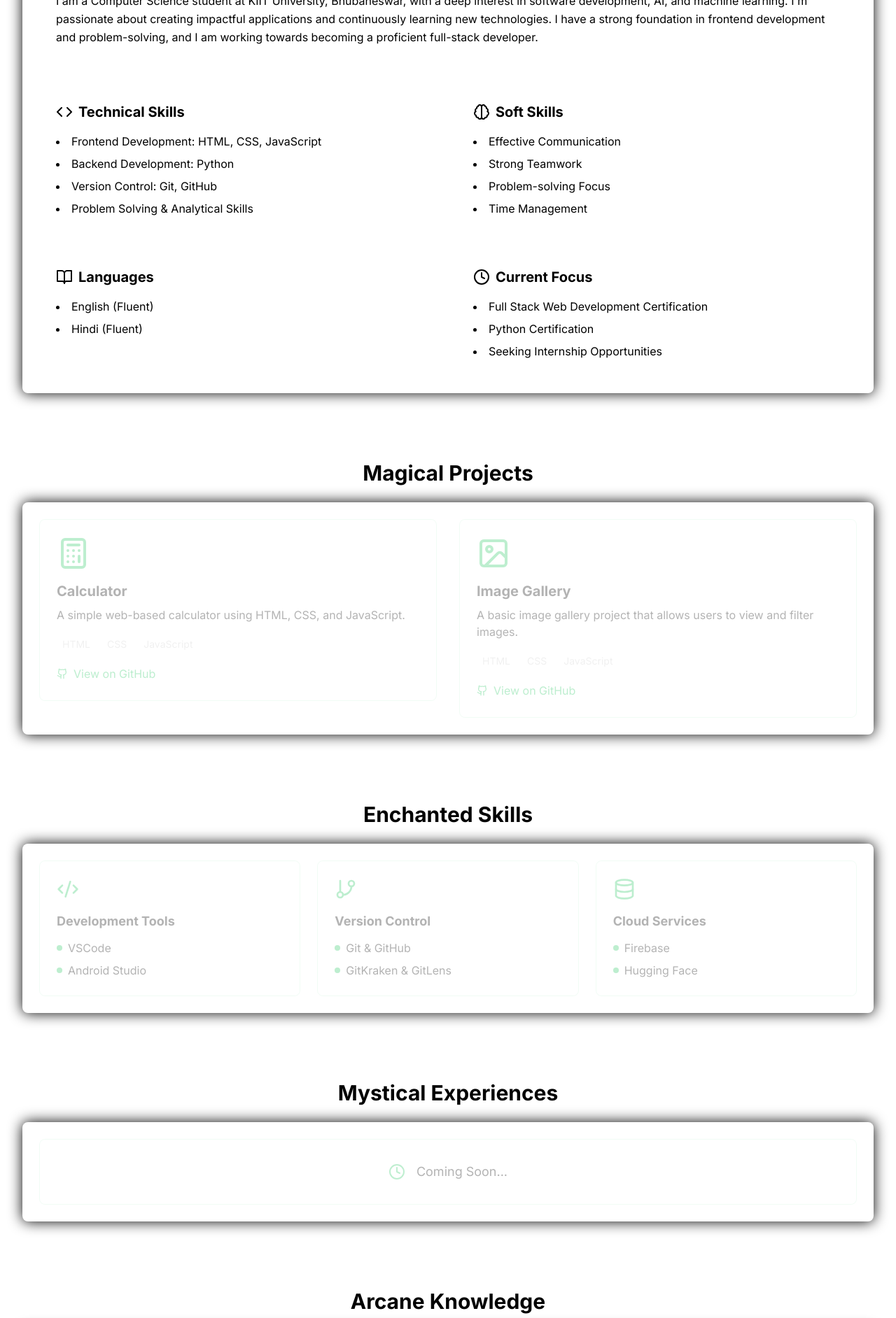
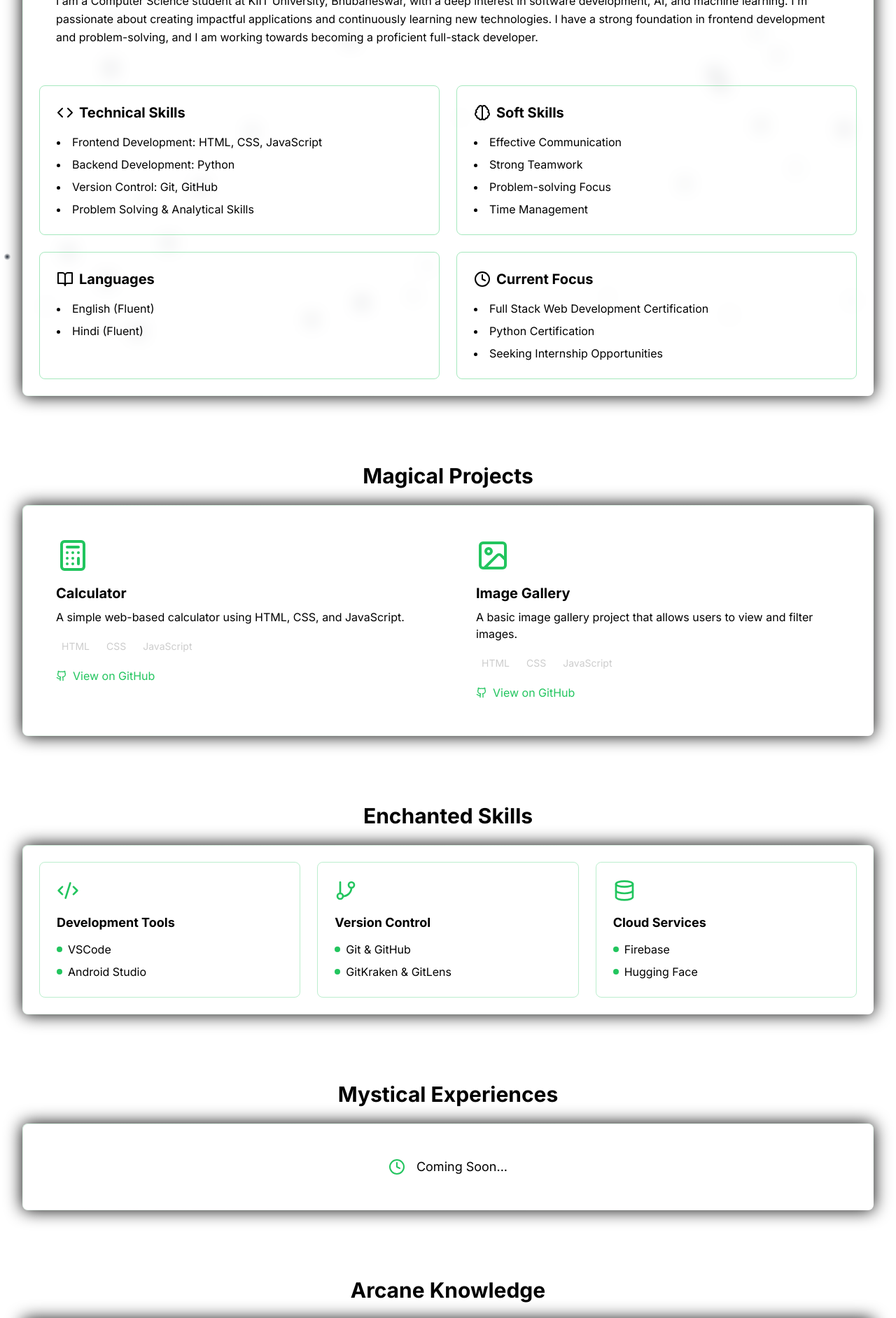
Before and after one commit to Ramraika-s/shivam-ramraika, a Next.js app: page / in a window 1280 px wide. Shown: the part 320-2204 px from the top of the page at 70% size. Built offline with nearby package versions, Linux system fonts and the light colour scheme.

Commit message:
Fixed some minor UI issues

```diff
--- a/app/page.tsx
+++ b/app/page.tsx
@@ -22,7 +22,7 @@
     title: "Shivam Ramraika – Developer Portfolio",
     description: "Explore Shivam's projects, skills, and achievements in tech.",
     images: ["/og-image.jpg"],
-    creator: "@yourTwitterHandle", // Replace with your handle or remove this line
+    // creator: "@yourTwitterHandle", // Replace with your handle or remove this line
   },
 };
 
--- a/components/forest-background.tsx
+++ b/components/forest-background.tsx
@@ -46,7 +46,7 @@
         this.speedX = stableRandom(seed + 3) * 2 - 1
         this.speedY = stableRandom(seed + 4) * 2 - 1
         this.brightness = stableRandom(seed + 5)
-        this.color = theme === 'night' ? '#34d399' : '#1e3a8a'; // Green for night, dark blue for day
+        this.color = theme === 'night' ? '#34d399' : '#000000'; // Green for night, black for day
       }
 
       update() {
@@ -65,13 +65,17 @@
       }
 
       draw(ctx: CanvasRenderingContext2D) {
+        // Always use the latest theme for color
+        const isNight = theme === 'night';
+        const currentColor = isNight ? '#34d399' : '#222b3a'; // Green for night, deep blue-gray for day
         ctx.beginPath()
         const gradient = ctx.createRadialGradient(
           this.x, this.y, 0,
           this.x, this.y, this.size * 2
         )
-        const alpha = this.brightness * 0.9 // Further increase alpha multiplier for better visibility
-        const [r, g, b] = this.color === '#34d399' ? [52, 211, 153] : [30, 58, 138] // Extract RGB values for green and dark blue
+        // Use much higher alpha for day mode for better visibility
+        const alpha = isNight ? this.brightness * 0.9 : Math.max(this.brightness * 2.2, 0.25);
+        const [r, g, b] = currentColor === '#34d399' ? [52, 211, 153] : [34, 43, 56]
         gradient.addColorStop(0, `rgba(${r}, ${g}, ${b}, ${alpha})`)
         gradient.addColorStop(1, `rgba(${r}, ${g}, ${b}, 0)`)
         ctx.fillStyle = gradient
@@ -134,7 +138,7 @@
       />
       <canvas
         ref={canvasRef}
-        className="absolute inset-0 z-10 mix-blend-screen"
+        className={`absolute inset-0 z-10${theme === 'night' ? ' mix-blend-screen' : ' mix-blend-multiply'}`}
       />
     </div>
   )
--- a/components/sections/about.tsx
+++ b/components/sections/about.tsx
@@ -26,13 +26,13 @@
         transition={{ duration: 0.5, delay: 0.2 }}
       >
         <p className={`leading-relaxed ${theme === 'day' ? 'text-black' : 'text-white'}`}>
-          I am a Computer Science student at KIIT University, Bhubaneswar, with a deep interest in software development, AI, and machine learning. I'm passionate about creating impactful applications and continuously learning new technologies. I have a strong foundation in frontend development and problem-solving, and I am working towards becoming a proficient full-stack developer.
+          I am a Computer Science student at KIIT University, Bhubaneswar, with a deep interest in software development, AI, and machine learning. I&#39;m passionate about creating impactful applications and continuously learning new technologies. I have a strong foundation in frontend development and problem-solving, and I am working towards becoming a proficient full-stack developer.
         </p>
       </motion.div>
 
       <div className="grid grid-cols-1 md:grid-cols-2 gap-6">
         <motion.div
-          className="bg-forest-dark/30 rounded-lg p-6 backdrop-blur-sm"
+          className="bg-forest-dark/30 rounded-lg p-6 backdrop-blur-sm border border-forest-accent/40"
           initial={{ opacity: 0, x: -20 }}
           animate={{ opacity: 1, x: 0 }}
           transition={{ duration: 0.5, delay: 0.4 }}
@@ -49,7 +49,7 @@
         </motion.div>
 
         <motion.div
-          className="bg-forest-dark/30 rounded-lg p-6 backdrop-blur-sm"
+          className="bg-forest-dark/30 rounded-lg p-6 backdrop-blur-sm border border-forest-accent/40"
           initial={{ opacity: 0, x: 20 }}
           animate={{ opacity: 1, x: 0 }}
           transition={{ duration: 0.5, delay: 0.4 }}
@@ -66,7 +66,7 @@
         </motion.div>
 
         <motion.div
-          className="bg-forest-dark/30 rounded-lg p-6 backdrop-blur-sm"
+          className="bg-forest-dark/30 rounded-lg p-6 backdrop-blur-sm border border-forest-accent/40"
           initial={{ opacity: 0, x: -20 }}
           animate={{ opacity: 1, x: 0 }}
           transition={{ duration: 0.5, delay: 0.6 }}
@@ -81,7 +81,7 @@
         </motion.div>
 
         <motion.div
-          className="bg-forest-dark/30 rounded-lg p-6 backdrop-blur-sm"
+          className="bg-forest-dark/30 rounded-lg p-6 backdrop-blur-sm border border-forest-accent/40"
           initial={{ opacity: 0, x: 20 }}
           animate={{ opacity: 1, x: 0 }}
           transition={{ duration: 0.5, delay: 0.6 }}
--- a/components/sections/contact.tsx
+++ b/components/sections/contact.tsx
@@ -48,7 +48,7 @@
             transition={{ duration: 0.5, delay: index * 0.1 }}
           >
             <div className="absolute inset-0 bg-forest-accent/10 rounded-lg blur-xl" />
-            <div className="relative bg-forest-dark/50 rounded-lg p-6 backdrop-blur-sm border border-forest-accent/20">
+            <div className={`relative rounded-lg p-6 h-full backdrop-blur-sm ${theme === 'day' ? 'border border-forest-accent/30 content-bg ' : 'border border-forest-accent/30 content-bg '}`}>
               <div className="flex items-start space-x-4">
                 <Icon className="w-6 h-6 text-forest-accent flex-shrink-0 mt-1" />
                 <div className="flex-1">
--- a/components/sections/education.tsx
+++ b/components/sections/education.tsx
@@ -15,7 +15,7 @@
       transition={{ duration: 0.5 }}
     >
       <div className="absolute inset-0 bg-forest-accent/10 rounded-lg blur-xl" />
-      <div className="relative bg-forest-dark/30 rounded-lg p-8 backdrop-blur-sm border border-forest-accent/20">
+      <div className={`relative rounded-lg p-6 h-full backdrop-blur-sm ${theme === 'day' ? 'content-bg ' : 'content-bg '}`}>
         <div className="flex flex-col space-y-6">
           <div className="flex items-start space-x-4">
             <GraduationCap className="w-6 h-6 text-forest-accent mt-1" />
--- a/components/sections/events.tsx
+++ b/components/sections/events.tsx
@@ -15,7 +15,7 @@
       transition={{ duration: 0.5 }}
     >
       <div className="absolute inset-0 bg-forest-accent/10 rounded-lg blur-xl" />
-      <div className="relative bg-forest-dark/30 rounded-lg p-8 backdrop-blur-sm border border-forest-accent/20">
+      <div className={`relative rounded-lg p-6 h-full backdrop-blur-sm ${theme === 'day' ? 'content-bg ' : 'content-bg '}`}>
         <div className="flex items-start space-x-4">
           <Monitor className="w-6 h-6 text-forest-accent mt-1" />
           <div>
@@ -23,7 +23,7 @@
               Microsoft Ignite 2024
             </h3>
             <p className={`leading-relaxed ${theme === 'day' ? 'text-black' : 'text-white'}`}>
-              Gained exposure to the latest advancements in AI, cloud computing, and technology trends during this year's Microsoft Ignite event.
+              Gained exposure to the latest advancements in AI, cloud computing, and technology trends during this year&#39;s Microsoft Ignite event.
             </p>
           </div>
         </div>
--- a/components/sections/experience.tsx
+++ b/components/sections/experience.tsx
@@ -15,7 +15,7 @@
       transition={{ duration: 0.5 }}
     >
       <div className="absolute inset-0 bg-forest-accent/10 rounded-lg blur-xl" />
-      <div className="relative bg-forest-dark/30 rounded-lg p-8 backdrop-blur-sm border border-forest-accent/20">
+      <div className={`relative rounded-lg p-6 h-full backdrop-blur-sm ${theme === 'day' ? 'content-bg ' : 'content-bg '}`}>
         <div
           className={`flex items-center justify-center space-x-4 ${
             theme === 'day' ? 'text-black' : 'text-white'
--- a/components/sections/projects.tsx
+++ b/components/sections/projects.tsx
@@ -3,6 +3,7 @@
 import { motion } from 'framer-motion'
 import { Calculator, ImageIcon, Github } from 'lucide-react'
 import Link from 'next/link'
+import { useTheme } from '../theme-provider'
 
 const projects = [
   {
@@ -22,6 +23,8 @@
 ]
 
 export default function Projects() {
+  const { theme } = useTheme();
+
   return (
     <div className="grid grid-cols-1 md:grid-cols-2 gap-8">
       {projects.map((project, index) => {
@@ -35,7 +38,7 @@
             transition={{ duration: 0.5, delay: index * 0.2 }}
           >
             <div className="absolute inset-0 bg-forest-accent/20 rounded-lg blur-xl" />
-            <div className="relative bg-forest-dark/30 rounded-lg p-6 backdrop-blur-sm border border-forest-accent/20">
+            <div className={`relative rounded-lg p-6 h-full backdrop-blur-sm ${theme === 'day' ? 'content-bg ' : 'content-bg '}`}>
               <div className="mb-4">
                 <Icon className="w-12 h-12 text-forest-accent" />
               </div>
--- a/components/sections/skills.tsx
+++ b/components/sections/skills.tsx
@@ -38,7 +38,7 @@
             transition={{ duration: 0.5, delay: index * 0.1 }}
           >
             <div className="absolute inset-0 bg-forest-accent/10 rounded-lg blur-xl" />
-            <div className="relative bg-forest-dark/30 rounded-lg p-6 backdrop-blur-sm border border-forest-accent/20 h-full">
+            <div className={`relative rounded-lg p-6 h-full backdrop-blur-sm ${theme === 'day' ? 'border border-forest-accent/30 content-bg ' : 'border border-forest-accent/30 content-bg '}`}>
               <Icon className="w-8 h-8 text-forest-accent mb-4" />
               <h3 className={`text-lg font-bold ${theme === 'day' ? 'text-black' : 'text-white'} mb-3`}>
                 {skill.category}
--- a/next.config.js
+++ b/next.config.js
@@ -1,7 +1,7 @@
 /** @type {import('next').NextConfig} */
 const nextConfig = {
     reactStrictMode: true,
-    // swcMinify: true, //
+    output: 'standalone',
   }
 
   module.exports = nextConfig
--- a/styles/globals.css
+++ b/styles/globals.css
@@ -9,8 +9,11 @@
     --forest-light: 0 0 0;
     --forest-accent: 34 197 94;
     --forest-accent-dark: 21 128 61;
-    --content-bg: 255 255 255;
-    --nav-bg: 255 255 255;
+    --content-bg: 232 240 254; /* softer, soothing off-white */
+    --nav-bg: 232 240 254;
+    --section-shadow: 0 0 24px 0 rgba(0, 0, 0); /* green accent shadow */
+    --section-border: 0 0 0 2px rgba(0, 0, 0); /* green accent border */
+    --section-border-color: rgba(34, 197, 94, 0.18);
   }
 
   :root[data-theme='night'] {
@@ -19,8 +22,11 @@
     --forest-light: 229 231 235;
     --forest-accent: 52 211 153;
     --forest-accent-dark: 16 185 129;
-    --content-bg: 17 24 39;
-    --nav-bg: 17 24 39;
+    --content-bg: 23 32 42; /* soothing dark blue-gray */
+    --nav-bg: 23 32 42;
+    --section-shadow: 0 0 32px 0 rgba(52, 211, 153); /* teal accent shadow */
+    --section-border: 0 0 0 2px rgba(52, 211, 153); /* teal accent border */
+    --section-border-color: rgba(52, 211, 153, 0.28);
   }
 
   ::-webkit-scrollbar {
@@ -52,6 +58,16 @@
 .bg-forest-dark\/90 {
   background-color: var(--forest-dark);
   opacity: 0.9;
+}
+
+.bg-forest-accent\/40 {
+  background-color: var(--forest-accent);
+  opacity: 0.4;
+}
+
+.bg-forest-accent\/30 {
+  background-color: var(--forest-accent);
+  opacity: 0.3;
 }
 
 .bg-forest-accent\/20 {
@@ -152,8 +168,8 @@
   background-color: rgba(var(--content-bg), 0.05);
   -webkit-backdrop-filter: blur(12px);
   backdrop-filter: blur(12px);
-  box-shadow: 0 0 20px rgb(0, 0, 0);
-  border: 1px solid rgba(var(--forest-accent), 0.1);
+  box-shadow: var(--section-shadow);
+  border: var(--section-border);
 }
 
 .content-section::before {
@@ -162,7 +178,7 @@
   inset: 0;
   border-radius: 0.5rem;
   padding: 1px;
-  background: linear-gradient(to bottom right, rgba(var(--forest-accent), 0.2), transparent);
+  background: linear-gradient(to bottom right, var(--section-border-color), transparent);
   -webkit-mask: linear-gradient(#fff 0 0) content-box, linear-gradient(#fff 0 0);
   mask: linear-gradient(#fff 0 0) content-box, linear-gradient(#fff 0 0);
   -webkit-mask-composite: xor;
@@ -224,6 +240,10 @@
   animation: float 1s ease-in-out infinite;
 }
 
+.hide-default-cursor {
+  cursor: none;
+}
+
 @media (max-width: 640px) {
   .mushroom-nav-item {
     width: 2.5rem;
```
Also changed, not shown: components/cursor-effect.tsx (+11 -3 lines).
